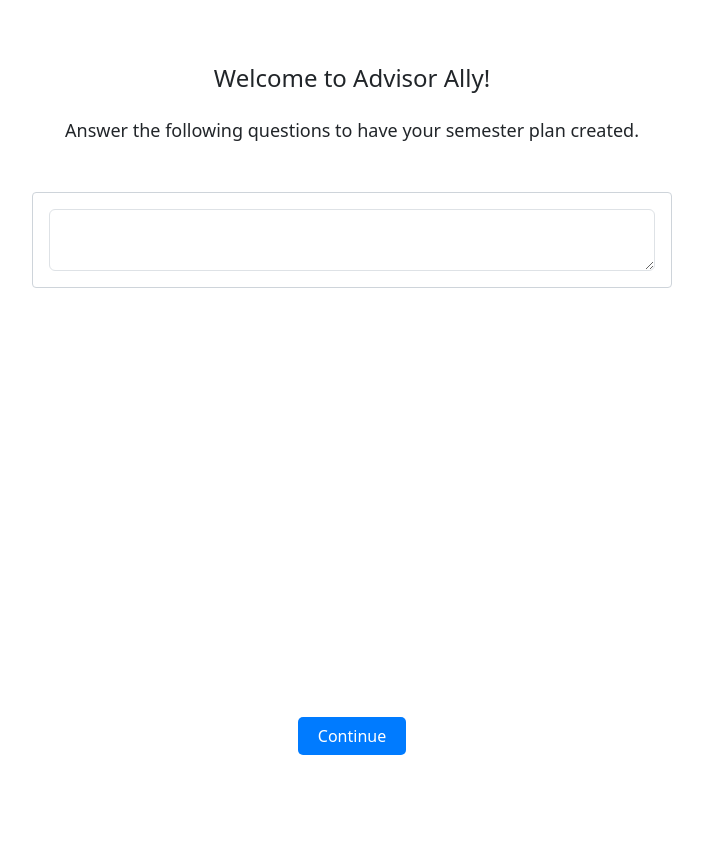
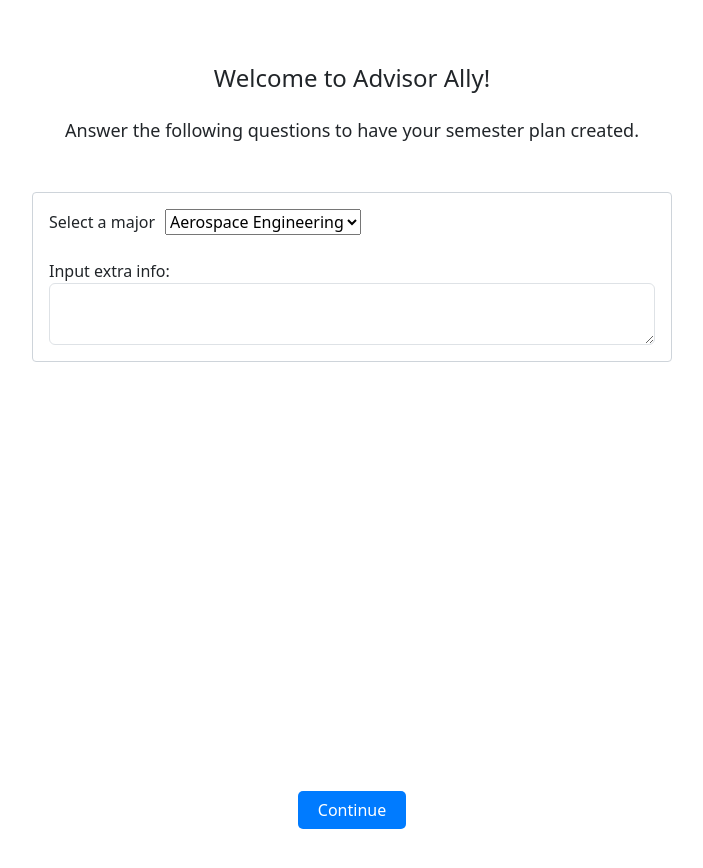
Before and after one commit to Dygo454/Advisor-Ally, a React (Create React App) app in the folder frontend/: page /info in a window 1280 px wide. Shown: the top 868 px of the page, without its empty margins (288-991 px from the left). Built offline with nearby package versions, Linux system fonts and the light colour scheme.

Commit message:
added major dropdown

```diff
--- a/frontend/src/Info.js
+++ b/frontend/src/Info.js
@@ -38,7 +38,7 @@ function Info() {
             }
             i++;
         }, 500);
-        fetch("http://localhost:5000/whatif?session="+localStorage.getItem(shib),requestOptions).then((resp) => {
+        fetch("http://localhost:5000/whatif?session="+localStorage.getItem(shib)+"&major="+document.getElementById("my-dropdown").value,requestOptions).then((resp) => {
             if (resp.status === 401) {
                 alert("Not signed in!")
                 navigate("/login")
@@ -83,12 +83,17 @@ function Info() {
 
                 <MDBContainer className='p-3 my-5 d-flex flex-column w-50' style={{ border: '1px solid #ced4da', borderRadius: '0.25rem', boxShadow: '0 0.5rem 1rem regba(0, 0, 0, 0.15' }}>
                     <div>
-                        {/* <label htmlFor='my-dropdown' style={{ marginRight: '10px' }}>Select an option</label>
-                        <select id='my-dropdown' value={ selectedValue } onChange={ handleSelectChange }>
-                            <option value=''></option>
-                            <option value='option1'>option 1</option>
-                            <option value='option2'>option 2</option>
-                        </select> */}
+                        <label htmlFor='my-dropdown' style={{ marginRight: '10px' }}>Select a major</label>
+                        <select id='my-dropdown' value={ selectedValue }>
+                            <option value='ARO_BSAE'>Aerospace Engineering</option>
+                            <option value='BE_BSBE'>Biological Engineering</option>
+                            <option value='CPE_BSCO'>Computer Engineering</option>
+                            <option value='CPS_BSCS'>Computer Science</option>
+                            <option value='ELE_BSEE'>Electrical Engineering</option>
+                        </select>
+                        <br/>
+                        <br/>
+                        <label htmlFor='my-dropdown' style={{ marginRight: '10px' }}>Input extra info:</label>
                         <MDBTextArea id='prompt'></MDBTextArea>
                     </div>
                 </MDBContainer>
--- a/frontend/src/SemesterPlan.js
+++ b/frontend/src/SemesterPlan.js
@@ -45,7 +45,7 @@ function SemesterPlan() {
     };
     useEffect(onLoad);
     return (
-        <div style={{ paddingTop: '4rem' }}>
+        <div>
             <MDBNavbar expand='sm' className='bg-body-tertiary'>
                 <MDBContainer>
                     <MDBNavbarBrand>Advisor Ally</MDBNavbarBrand>
```
Also changed, not shown: 1 other file (tests, documents, lock files or other folders).
